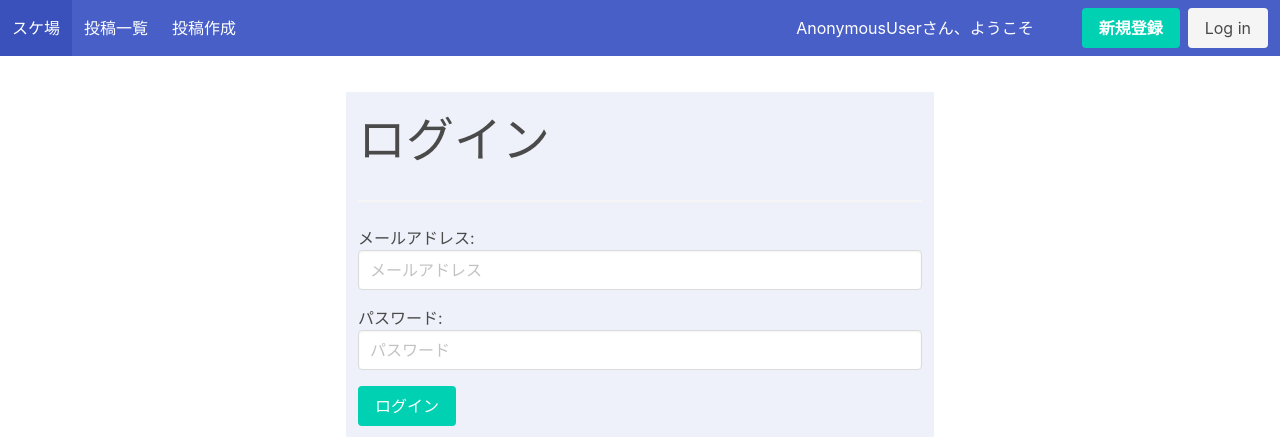
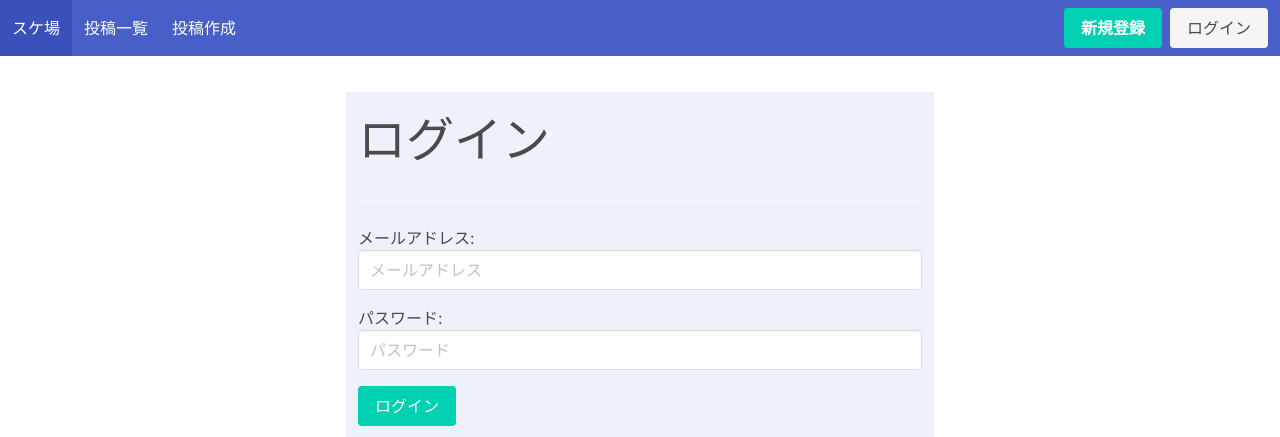
Before and after one commit to KaitoMizukami/sukeba, a Django app: page /authentication/login/ in a window 1280 px wide. Shown: the top 437 px of the page. Run offline with Django 4.2, Linux system fonts and the light colour scheme.

Commit message:
style: change the layout
add href to logout, login

```diff
--- a/templates/header.html
+++ b/templates/header.html
@@ -16,16 +16,16 @@
 
     <div class="navbar-end">
         <div class="navbar-item">
-            <p class="mr-6">{{ request.user }}さん、ようこそ</p>
             <div class="buttons">
                 {% if request.user.is_authenticated %}
-                    <a class="button is-warning" href="">ログアウト</a>
+                    <p class="mr-6">{{ request.user }}さん、ようこそ</p>
+                    <a class="button is-warning" href="{% url 'authentications:logout' %}">ログアウト</a>
                 {% else %}
                     <a class="button is-primary" href="{% url 'authentications:signup' %}">
                         <strong>新規登録</strong>
                     </a>
-                    <a class="button is-light">
-                        Log in
+                    <a class="button is-light" href="{% url 'authentications:login' %}">
+                        ログイン
                     </a>
                 {% endif %}
             </div>
```
